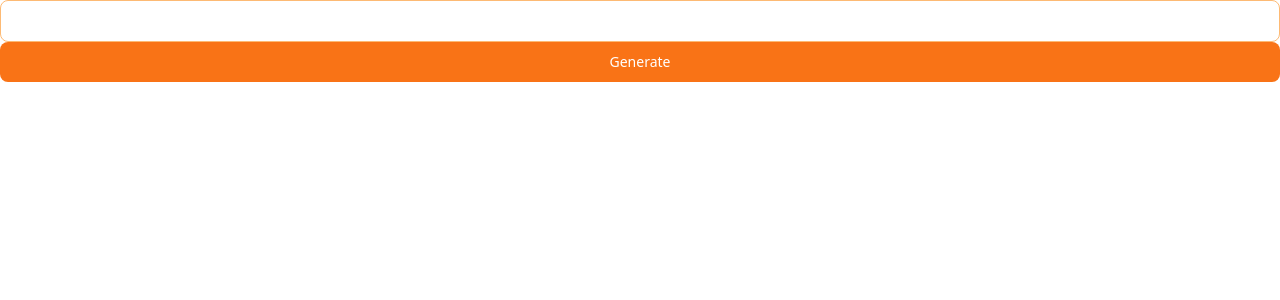
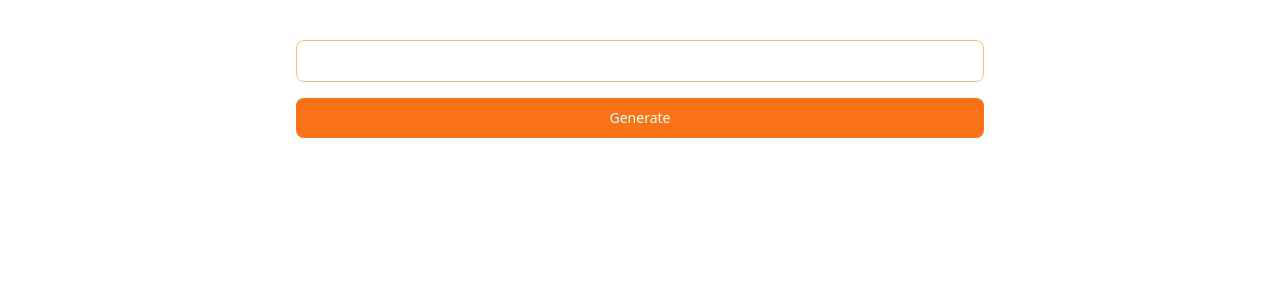
Before and after one commit to anoopraju31/100xdevs_cohort, a React (Vite) app in the folder week 7/assignments/4_paragraph_generator/: page / in a window 1280 px wide. Shown: the top 300 px of the page. Built offline with nearby package versions, Linux system fonts and the light colour scheme.

Commit message:
Week 7 Assignments - 4. paragraph generator - Form component - styled

```diff
--- a/week 7/assignments/4_paragraph_generator/src/components/Form.jsx
+++ b/week 7/assignments/4_paragraph_generator/src/components/Form.jsx
@@ -3,7 +3,7 @@ import InputField from './InputField'
 
 const Form = () => {
 	return (
-		<form>
+		<form className='w-full max-w-3xl mx-auto p-10 flex flex-col gap-4'>
 			<InputField />
 			<Button title='Generate' type='button' />
 		</form>
```
